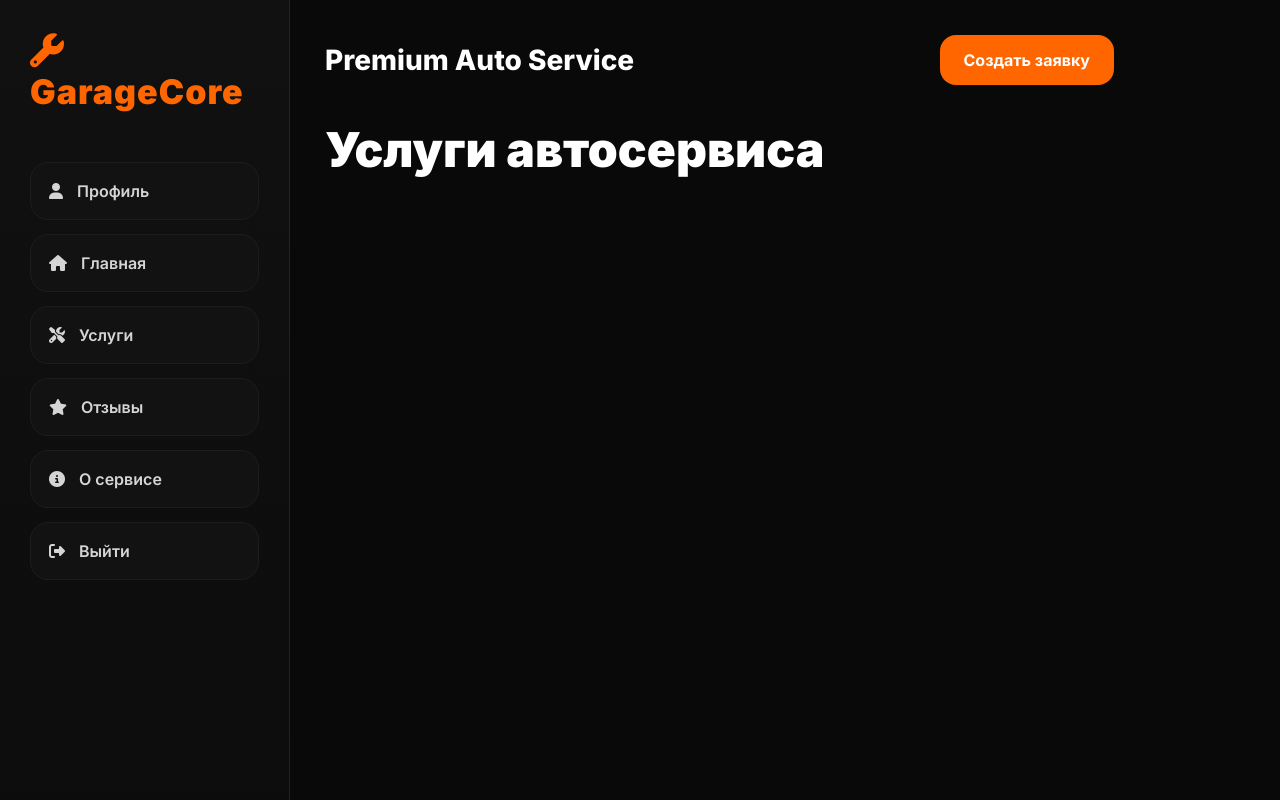
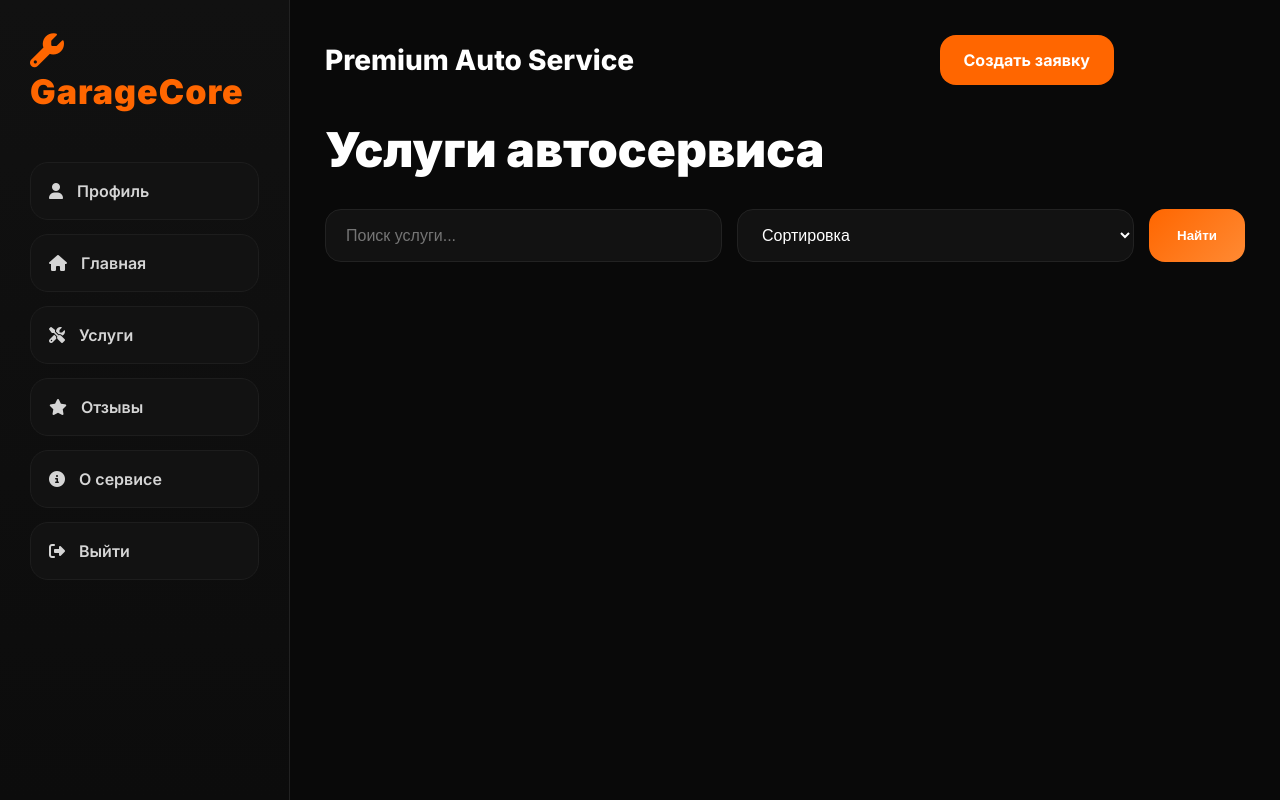
Before and after one commit to Bibindum1/Car_Service, a Django app: page /services/ in a window 1280 px wide. Run offline with Django 5.2, Linux system fonts and the light colour scheme; data that the repository does not hold is empty.

Commit message:
Обновление страницы услуг и главная страница

```diff
--- a/orders/management/commands/seed_orders.py
+++ b/orders/management/commands/seed_orders.py
@@ -235,6 +235,10 @@ class Command(BaseCommand):
                     randint(50, 3000)
                 ),
 
+                title=fake.text(
+                    max_nb_chars=50
+                )
+
             )
 
             if images:
--- a/orders/models.py
+++ b/orders/models.py
@@ -5,6 +5,7 @@ from vehicle.models import Vehicle
 
 
 class Service(models.Model):
+    title = models.CharField(max_length=50)
     service_id = models.AutoField(primary_key=True)
     description = models.TextField(max_length=100)
     initial_price = models.DecimalField(
--- a/orders/views.py
+++ b/orders/views.py
@@ -20,8 +20,9 @@ def service_list(request):
 
     if q:
         services = services.filter(
-            (Q(description__icontains=q) |
-             Q(vehicle__brand__icontains=q)))
+            Q(title__icontains=q) |
+            Q(description__icontains=q)
+        )
 
     if sort == "price_asc":
         services = services.order_by("initial_price")
@@ -123,7 +124,13 @@ def order_create(request):
 
 
 def home(request):
-    return render(request, "index.html")
+    services = Service.objects.annotate(
+        popularity=Count("orders")
+    ).order_by("-popularity")[:6]
+
+    return render(request, "index.html", {
+        "services": services
+    })
 
 
 def about_list(request):
--- a/templates/index.html
+++ b/templates/index.html
@@ -176,7 +176,7 @@
     <div class="service-content">
 
         <h2>
-            {{ service.course_name }}
+            {{ service.title }}
         </h2>
 
         <p>
--- a/templates/services/services.html
+++ b/templates/services/services.html
@@ -94,11 +94,82 @@
             box-shadow: 0 10px 25px rgba(255, 102, 0, .25);
         }
 
+        .search-box {
+            display: flex;
+            gap: 15px;
+            margin-bottom: 35px;
+            flex-wrap: wrap;
+        }
+
+        .search-box input,
+        .search-box select {
+            flex: 1;
+            min-width: 220px;
+
+            background: #121212;
+            border: 1px solid #222;
+
+            padding: 16px 20px;
+            border-radius: 16px;
+
+            color: white;
+            font-size: 16px;
+        }
+
+        .search-box button {
+            background: linear-gradient(135deg, #ff6600, #ff8a33);
+            border: none;
+
+            padding: 16px 28px;
+            border-radius: 16px;
+
+            color: white;
+            font-weight: 700;
+            cursor: pointer;
+
+            transition: .3s;
+        }
+
+        .search-box button:hover {
+            transform: translateY(-2px);
+        }
+
     </style>
 
     <h1 class="section-title">
         Услуги автосервиса
     </h1>
+
+    <form method="get" class="search-box">
+
+        <input
+                type="text"
+                name="q"
+                placeholder="Поиск услуги..."
+                value="{{ q }}"
+        >
+
+        <select name="sort">
+            <option value="">Сортировка</option>
+
+            <option value="price_asc" {% if sort == 'price_asc' %}selected{% endif %}>
+                Сначала дешёвые
+            </option>
+
+            <option value="price_desc" {% if sort == 'price_desc' %}selected{% endif %}>
+                Сначала дорогие
+            </option>
+
+            <option value="popular" {% if sort == 'popular' %}selected{% endif %}>
+                Популярные
+            </option>
+        </select>
+
+        <button type="submit">
+            Найти
+        </button>
+
+    </form>
 
     <div class="services-grid">
 
@@ -113,7 +184,7 @@
                 <div class="service-content">
 
                     <h2>
-                        {{ service.course_name }}
+                        {{ service.title }}
                     </h2>
 
                     <p>
```
